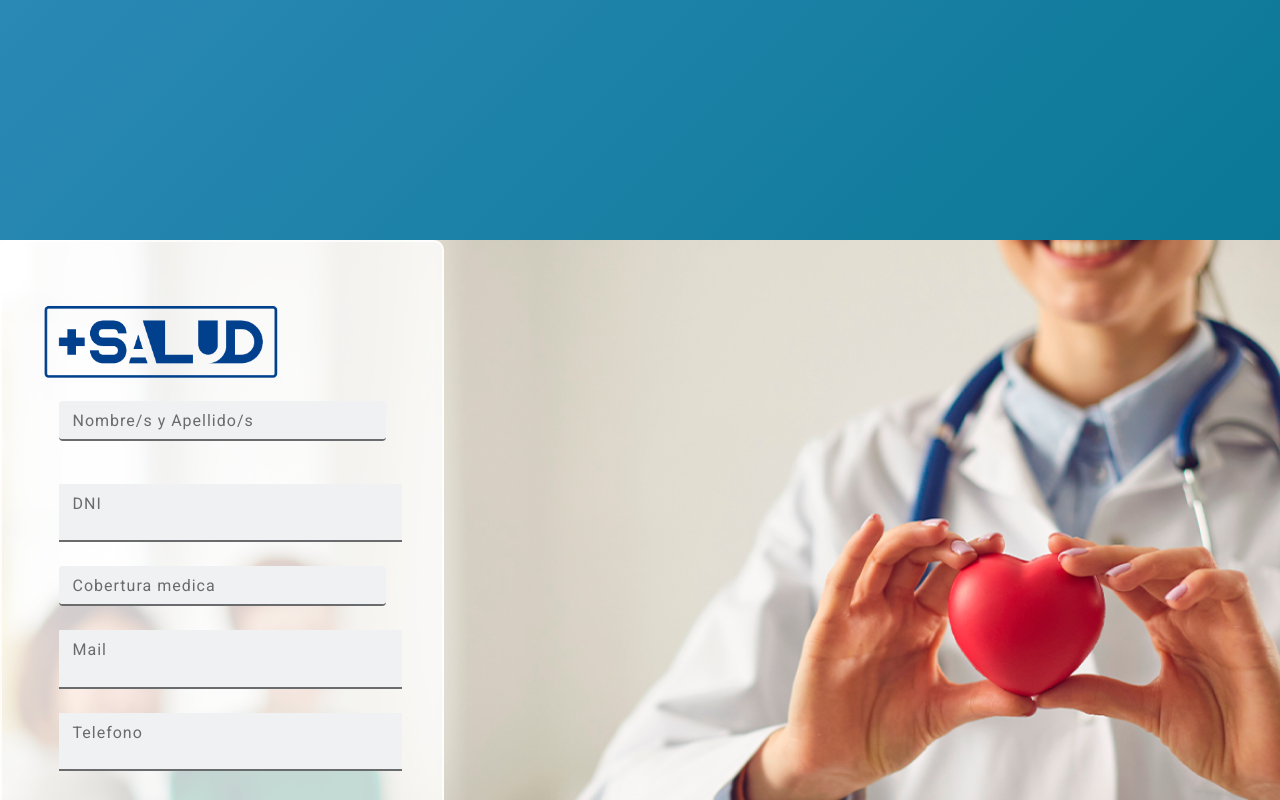
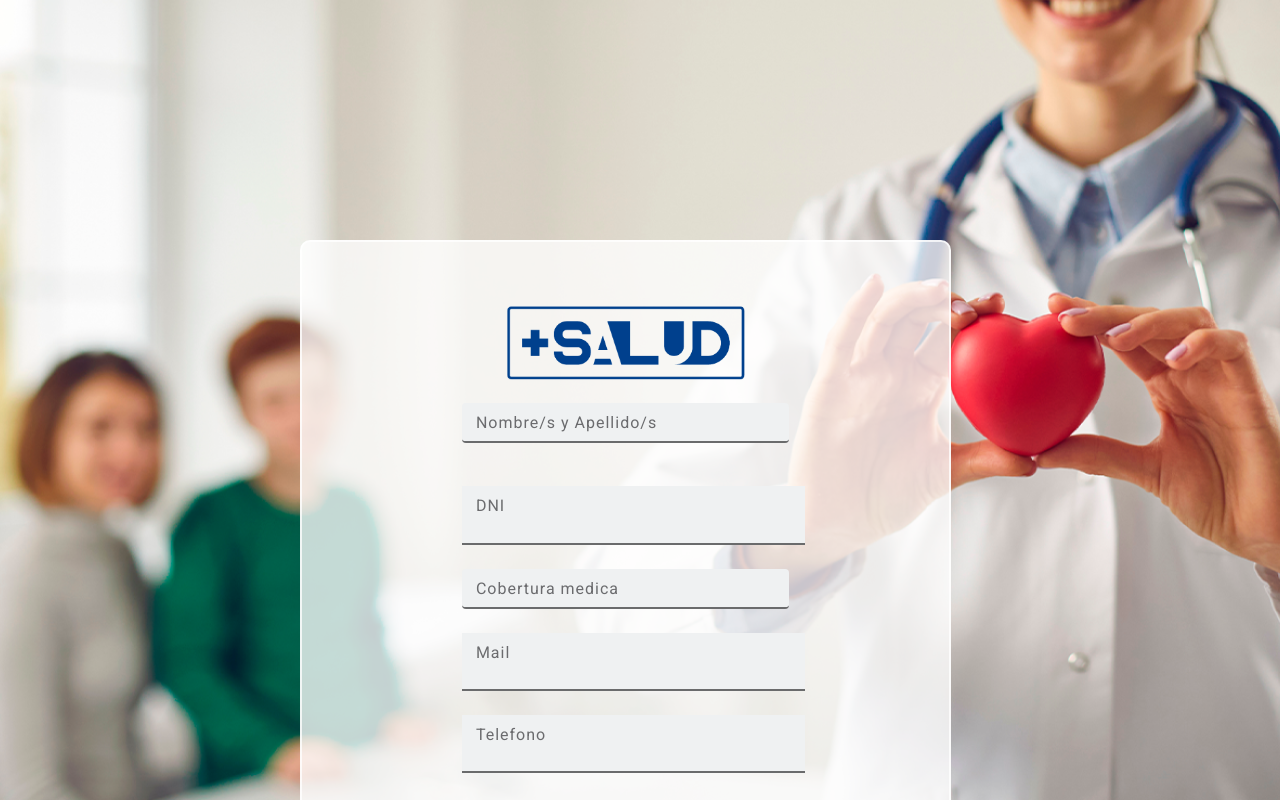
Before and after one commit to JulianaPansowyFurno/PF, a React (Create React App) app in the folder PF/frontend/: page /registro in a window 1280 px wide. Shown: the top 800 px of the page. Built offline with nearby package versions, Linux system fonts and the light colour scheme.

Commit message:
juli 23/7

```diff
--- a/PF/frontend/src/components/AgendaVirtual.js
+++ b/PF/frontend/src/components/AgendaVirtual.js
@@ -1,22 +1,28 @@
 import '../App.css';
 import React from 'react';
-import background from "./Imagenes/fondoLogin.png";
-import axios from 'axios';
+const Login = ({}) => {
 
-
-
-const Login = ({navigation}) => {
-
-    axios.post('http://localhost:5000/turno')
-    .then(function (response) {
-      console.log(response);
-    })
+    // axios.post('http://localhost:5000/turno')
+    // .then(function (response) {
+    //   console.log(response);
+    // })
 
 
   return(
-    <div className="fondo" style={{ backgroundImage:`url(${background})` }}>
-      <h3>Agenda Vistual</h3>
+    <div>
+
+      <div className='Listado-Turnos' >
+          <div id='Turno'>
+          <h3>Turno</h3>
+          <p>Turnoo</p>
+          </div>
+          <div id='Turno'>
+          <h3>Turno</h3>
+          <h3>Turnoo</h3>
+          </div>
+      </div>
     </div>
+
   )
 };
 
--- a/PF/frontend/src/components/LoginFront.js
+++ b/PF/frontend/src/components/LoginFront.js
@@ -7,7 +7,7 @@ import '../botonLindo.css';
 
 
 
-const Login = ({navigation}) => {
+const Login = ({}) => {
 
   const tomarValores = (e) => {
     e.preventDefault();
--- a/PF/frontend/src/components/RegistroFront.js
+++ b/PF/frontend/src/components/RegistroFront.js
@@ -7,8 +7,7 @@ import axios from 'axios';
 import {  Link } from "react-router-dom";
 
 
-const Registro = ({ MeLlevoValores, navigation }) => {
-  const LogoFoto = ['Logo.png']
+const Registro = ({ MeLlevoValores }) => {
 
   const tomarValores = (e) => {
     e.preventDefault();
@@ -35,18 +34,18 @@ const Registro = ({ MeLlevoValores, navigation }) => {
 
   return(
     <div className="fondo" style={{ backgroundImage:`url(${background})` }}>
-            <div id='Form' >
+        <div className='conteiner' >
+        <div id='formSize'>
+            <div id='Form2' >
               <div className='fondoBlanco'id='bordesRedondos'>
-                <form  onSubmit= {tomarValores}>
+                <form>
                     <br></br>
                     <br></br>
-                    <img src = {logoPNG} width='72%' ></img>
                     <center>
+                    <img src = {logoPNG} width='50%' ></img>
+
                     <div className="omrs-input-group">
                       <label className="omrs-input-filled">
-                        {/* <input className="u-full-width" type="text" name="nombre"   required></input>
-                        <span className="omrs-input-label">Nombre</span> */}
-                        {/* <span class="omrs-input-helper">Helper Text</span> */}
                         <input className="u-full-width" type="text" name="NombreApellido" required></input>
                         <span className="omrs-input-label">Nombre/s y Apellido/s</span>
                       </label>
@@ -110,12 +109,12 @@ const Registro = ({ MeLlevoValores, navigation }) => {
 
 
                           <div id="Boton1">
-                          <Link to='/agenda'> Entrar</Link>
+                          <Link type="submit" to='/agenda' state={tomarValores}> Entrar</Link>
                           {/* <button  type="Registro" className="btn btn-primary btn-sm" id="Boton2" >Registrarse</button> */}
                           </div>
 
                           <div id="Boton2">
-                          <Link to='/'> Volver </Link>
+                          <Link type="registro" to='/'> Volver </Link>
                           {/* <button type="submit" className="btn btn-primary btn-sm" id="Boton1" >Entrar</button> */}
                           </div>
 
@@ -124,6 +123,8 @@ const Registro = ({ MeLlevoValores, navigation }) => {
                 </form>
               </div>
             </div>
+            </div>
+          </div>
           </div>
   )
 };
--- a/PF/frontend/src/index.css
+++ b/PF/frontend/src/index.css
@@ -17,6 +17,13 @@ body {
   color: rgb(187, 187, 187);
   margin-top: 15rem;
   width: 200px;
+  height: 400 px;
+}
+
+#Form2{
+  color: rgb(187, 187, 187);
+  margin-top: 15rem;
+  width: 30%;
   height: 400 px;
 }
 
@@ -144,3 +151,15 @@ label {
   font-family: "Roboto";
   /* NO FUNCIONA FONT */
 }
+
+.Listado-Turnos{
+  display: flex;
+  flex-direction: column;
+}
+
+#Turno{
+  display: flex;
+  flex-direction: row;
+  justify-content: space-between;
+  height: 3rem;
+}
```
Also changed, not shown: 1 other file (tests, documents, lock files or other folders).
